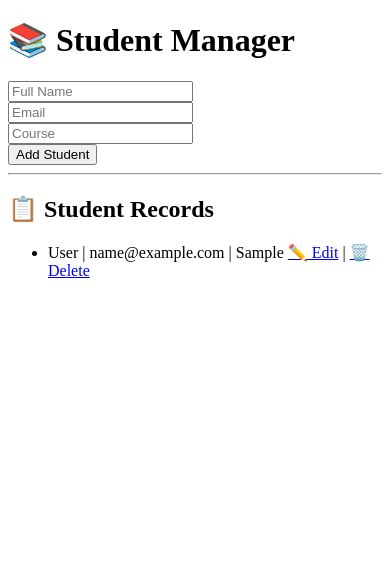
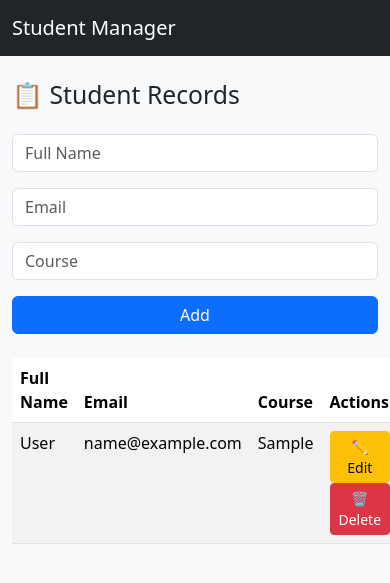
Before and after one commit to binsoy69/student-manager, a Flask app: page / in a window 390 px wide. Shown: the top 583 px of the page. Run offline with Flask 3, Linux system fonts and the light colour scheme; tables that the repository leaves empty hold one stand-in row (values such as "Sample post").

Commit message:
Add base HTML template for Student Manager application
- Created a new base.html file to serve as the foundation for the application's HTML structure.
- Included Bootstrap 5.3.3 for styling and responsive design.
- Set up a navigation bar with a link to the home page.
- Established a content block for extending templates.

```diff
--- /dev/null
+++ b/templates/base.html
@@ -0,0 +1,21 @@
+<!DOCTYPE html>
+<html lang="en">
+<head>
+    <meta charset="UTF-8">
+    <title>{% block title %}Student Manager{% endblock %}</title>
+    <link href="https://cdn.jsdelivr.net/npm/bootstrap@5.3.3/dist/css/bootstrap.min.css" rel="stylesheet">
+</head>
+<body class="bg-light">
+
+<nav class="navbar navbar-expand-lg navbar-dark bg-dark">
+    <div class="container">
+        <a class="navbar-brand" href="{{ url_for('home') }}">Student Manager</a>
+    </div>
+</nav>
+
+<div class="container mt-4">
+    {% block content %}{% endblock %}
+</div>
+
+</body>
+</html>
--- a/templates/index.html
+++ b/templates/index.html
@@ -1,29 +1,44 @@
-<!DOCTYPE html>
-<html>
-<head>
-    <title>Student Manager</title>
-</head>
-<body>
-    <h1>📚 Student Manager</h1>
+{% extends "base.html" %}
+{% block title %}Student List{% endblock %}
+{% block content %}
+<h2 class="mb-4">📋 Student Records</h2>
 
-    <form method="POST" action="/add">
-        <input type="text" name="fullname" placeholder="Full Name" required><br>
-        <input type="email" name="email" placeholder="Email" required><br>
-        <input type="text" name="course" placeholder="Course" required><br>
-        <button type="submit">Add Student</button>
-    </form>
+<form method="POST" action="/add" class="row g-3 mb-4">
+    <div class="col-md-4">
+        <input type="text" name="fullname" class="form-control" placeholder="Full Name" required>
+    </div>
+    <div class="col-md-4">
+        <input type="email" name="email" class="form-control" placeholder="Email" required>
+    </div>
+    <div class="col-md-3">
+        <input type="text" name="course" class="form-control" placeholder="Course" required>
+    </div>
+    <div class="col-md-1">
+        <button type="submit" class="btn btn-primary w-100">Add</button>
+    </div>
+</form>
 
-    <hr>
-
-    <h2>📋 Student Records</h2>
-    <ul>
-     {% for student in students %}
-        <li>
-            {{ student.fullname }} | {{ student.email }} | {{ student.course }}
-            <a href="{{ url_for('edit_student', id=student.id) }}">✏️ Edit</a> |
-            <a href="{{ url_for('delete_student', id=student.id) }}">🗑️ Delete</a>
-        </li>
+<table class="table table-striped">
+    <thead>
+        <tr>
+            <th>Full Name</th>
+            <th>Email</th>
+            <th>Course</th>
+            <th>Actions</th>
+        </tr>
+    </thead>
+    <tbody>
+        {% for student in students %}
+        <tr>
+            <td>{{ student.fullname }}</td>
+            <td>{{ student.email }}</td>
+            <td>{{ student.course }}</td>
+            <td>
+                <a href="{{ url_for('edit_student', id=student.id) }}" class="btn btn-sm btn-warning">✏️ Edit</a>
+                <a href="{{ url_for('delete_student', id=student.id) }}" class="btn btn-sm btn-danger">🗑️ Delete</a>
+            </td>
+        </tr>
         {% endfor %}
-    </ul>
-</body>
-</html>
+    </tbody>
+</table>
+{% endblock %}
```
Also changed, not shown: requirements.txt (added, +12 -0 lines), templates/edit.html (+21 -17 lines), 1 other file.
